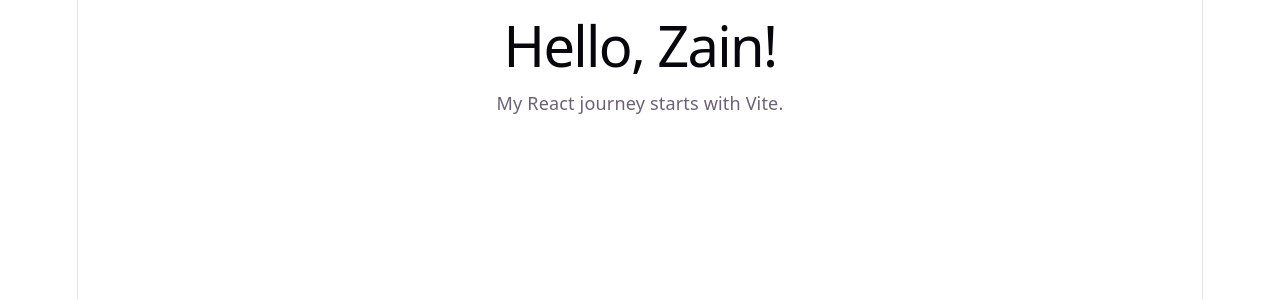
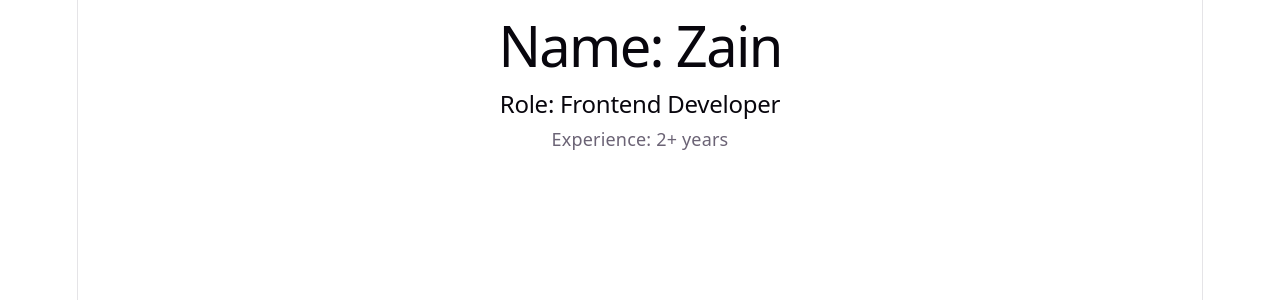
Before and after one commit to TheZainCode/react-mental-mode, a React (Vite) app: page / in a window 1280 px wide. Shown: the top 300 px of the page. Built offline with nearby package versions, Linux system fonts and the light colour scheme.

Commit message:
feat: added Task1 component

```diff
--- a/src/App.jsx
+++ b/src/App.jsx
@@ -1,8 +1,8 @@
+import Task1 from './components/Task1.jsx'
 function App() {
   return (
     <main>
-      <h1>Hello, Zain!</h1>
-      <p>My React journey starts with Vite.</p>
+      <Task1 />
     </main>
   );
 }
--- /dev/null
+++ b/src/components/Task1.jsx
@@ -0,0 +1,13 @@
+function Task1(){
+    const name="Zain";
+    const role="Frontend Developer";
+    const experience="2+ years";
+    return(
+        <section>
+            <h1>Name: {name}</h1>
+            <h2>Role: {role}</h2>
+            <p>Experience: {experience}</p>
+        </section>
+    )
+}
+export default Task1;
```
